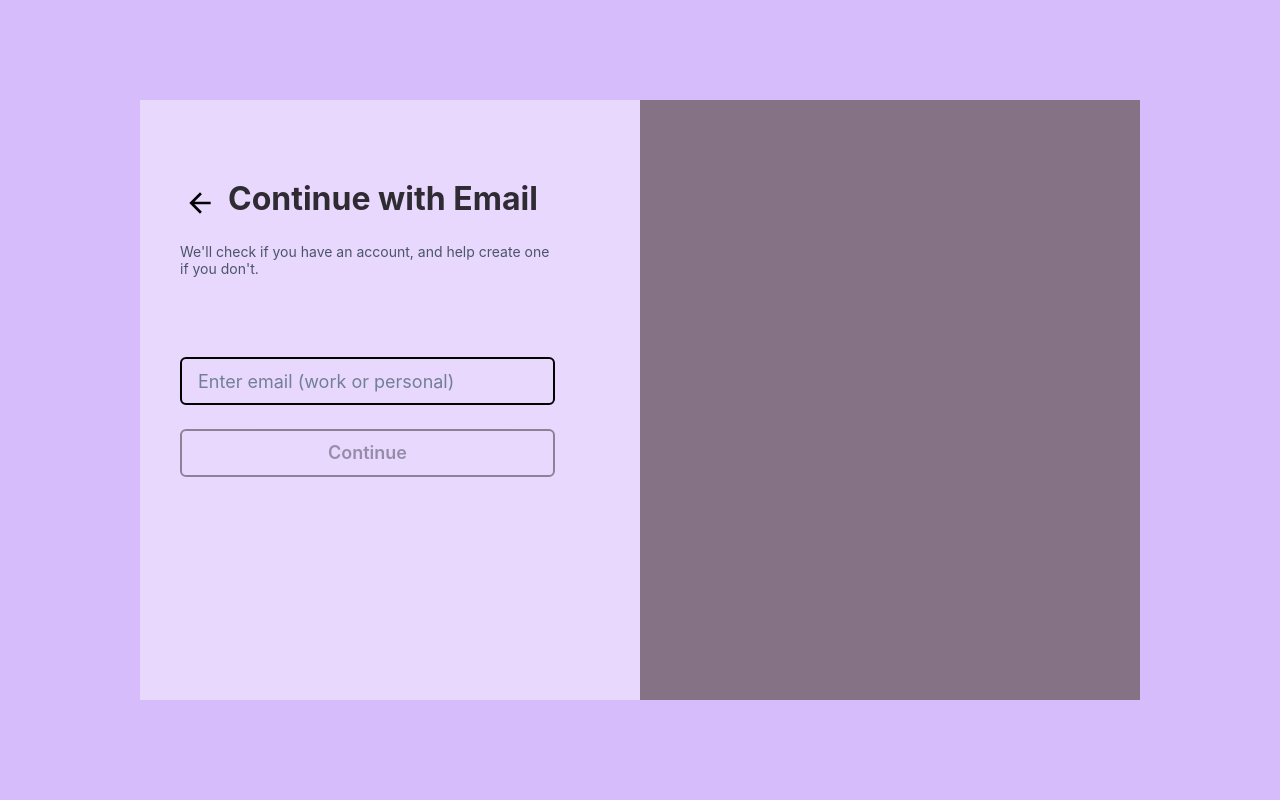
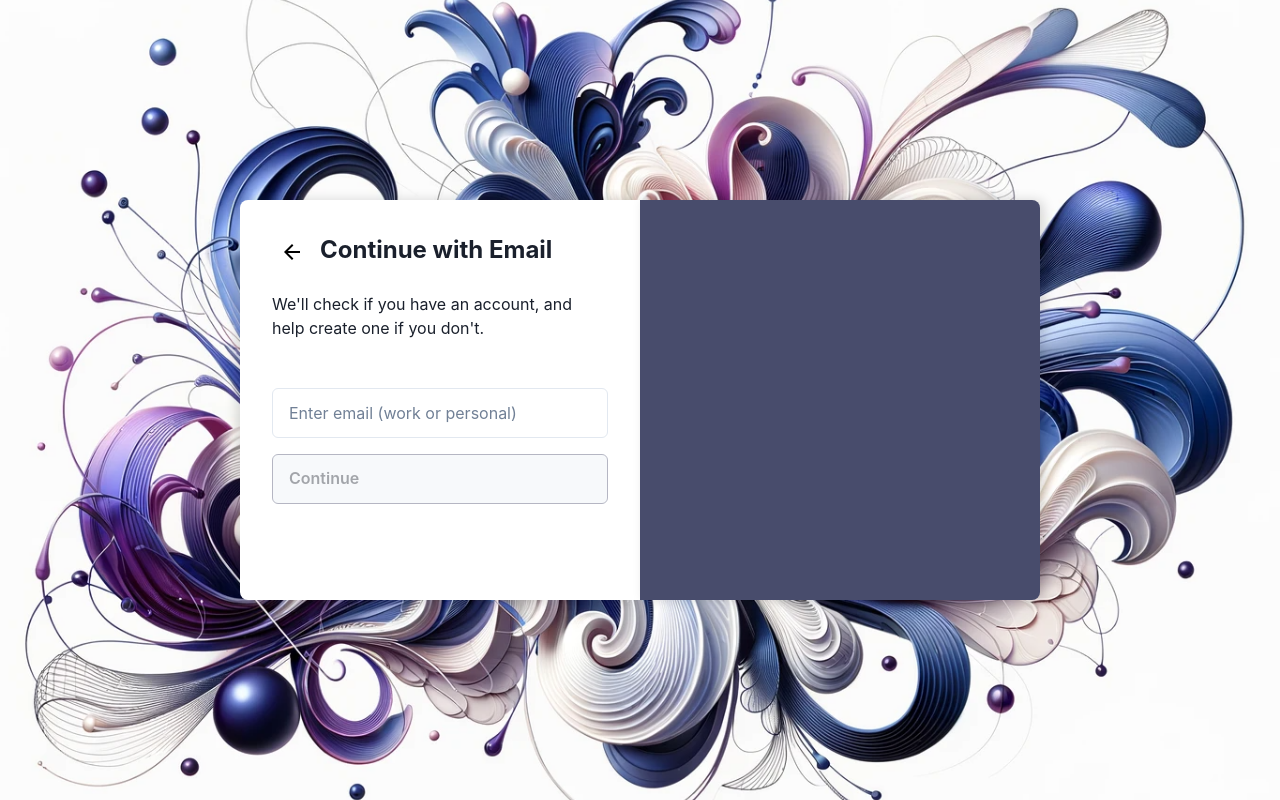
Before and after one commit to AG-2003/Group-Project, a React (Create React App) app in the folder frontend/: page /loginEmail in a window 1280 px wide. Built offline with nearby package versions, Linux system fonts and the light colour scheme.

Commit message:
Login with Email  Page SCSS done

```diff
--- a/frontend/package.json
+++ b/frontend/package.json
@@ -24,7 +24,6 @@
     "react-scripts": "5.0.1",
     "sass": "^1.69.7",
     "typescript": "^4.4.2",
-    "vite": "^5.0.10",
     "web-vitals": "^2.1.0"
   },
   "scripts": {
--- a/frontend/src/components/Auth/LoginEmailForm.tsx
+++ b/frontend/src/components/Auth/LoginEmailForm.tsx
@@ -1,5 +1,5 @@
 // pages/EmailLoginPage.tsx
-import React, { useState } from 'react';
+import React, { useState } from "react";
 import {
   VStack,
   Button,
@@ -7,119 +7,173 @@ import {
   Box,
   Input,
   IconButton,
-    FormControl,
-    FormLabel,
-    FormHelperText,
-} from '@chakra-ui/react';
-import { ArrowBackIcon } from '@chakra-ui/icons';
-import { useNavigate } from 'react-router-dom';
-import { collection, getDocs, setDoc, doc } from 'firebase/firestore';
-import { db } from '../../firebase-config'
-
+  //   FormControl,
+  //   FormLabel,
+  //   FormHelperText,
+  HStack,
+  Text,
+} from "@chakra-ui/react";
+import { ArrowBackIcon } from "@chakra-ui/icons";
+import { useNavigate } from "react-router-dom";
+import { collection, getDocs, setDoc, doc } from "firebase/firestore";
+import { db } from "../../firebase-config";
+import "./loginEmailForm.scss";
+import authBg from "../../assets/auth-bg.png";
 
 export function LoginEmailForm() {
-    const [email, setEmail] = useState<string>('');
+  const [email, setEmail] = useState<string>("");
 
   const navigate = useNavigate();
 
-
-    const handleEmailSubmit = async (e: { preventDefault: () => void; }) => {
+  const handleEmailSubmit = async (e: { preventDefault: () => void }) => {
     e.preventDefault();
 
     try {
       const emailExists = await checkEmailInDatabase(email);
 
       if (emailExists) {
-                navigate('/loginPassword', { state: { email: email } });
+        navigate("/loginPassword", { state: { email: email } });
       } else {
-
-                navigate('/signUpEmail', { state: { email: email } });
+        navigate("/signUpEmail", { state: { email: email } });
       }
     } catch (err) {
       console.error("Error handling email submission:", err);
     }
   };
 
-
   const checkEmailInDatabase = async (email: string) => {
     const usersCollectionRef = collection(db, "users");
     try {
-            const data = await getDocs(usersCollectionRef)
+      const data = await getDocs(usersCollectionRef);
       const userEmails = data.docs.map((doc) => doc.data().email);
       return userEmails.some((userEmail) => userEmail === email);
     } catch (err) {
-            console.log(err)
+      console.log(err);
       return false;
     }
-    }
+  };
+
+  //   return (
+  //     <Flex
+  //       justifyContent="center"
+  //       alignItems="center"
+  //       height="100vh"
+  //       bg="purple.200"
+  //     >
+  //       <Box h="600px" w="500px" bg="purple.100">
+  //         <VStack height="100%">
+  //           <FormControl
+  //             as="form"
+  //             onSubmit={handleEmailSubmit}
+  //             display="flex-start"
+  //             flexDirection="column"
+  //             h="100%"
+  //             ml={20}
+  //           >
+  //             <Flex alignItems="center" alignSelf="center" mb={3} mt={75}>
+  //               <IconButton
+  //                 fontSize="xx-large"
+  //                 aria-label="Back-button"
+  //                 icon={<ArrowBackIcon />}
+  //                 colorScheme="purple.100"
+  //                 color="black"
+  //                 onClick={() => navigate(-1)}
+  //               />
+  //               <FormLabel
+  //                 fontSize="xx-large"
+  //                 fontWeight="bold"
+  //                 color="blackAlpha.800"
+  //                 ml={2}
+  //               >
+  //                 Continue with Email
+  //               </FormLabel>
+  //             </Flex>
+
+  //             <FormHelperText mb={20} alignSelf="center">
+  //               We'll check if you have an account, and help create one <br /> if
+  //               you don't.
+  //             </FormHelperText>
+
+  //             <Input
+  //               placeholder="Enter email (work or personal)"
+  //               h="8%"
+  //               w="75%"
+  //               type="email"
+  //               value={email}
+  //               fontSize="large"
+  //               onChange={(e) => setEmail(e.target.value)}
+  //               focusBorderColor="purple.600"
+  //               borderColor="black"
+  //               borderWidth="2px"
+  //               alignSelf="center"
+  //               _hover={{}}
+  //             />
+
+  //             <Button
+  //               isDisabled={!email}
+  //               h="8%"
+  //               w="75%"
+  //               mt={6}
+  //               fontSize="large"
+  //               variant="outline"
+  //               borderWidth="2px"
+  //               borderColor="black"
+  //               _hover={{
+  //                 bg: "purple.300",
+  //                 color: "black",
+  //                 transform: "scale(1.08)",
+  //               }}
+  //               alignSelf="center"
+  //               type="submit"
+  //             >
+  //               Continue
+  //             </Button>
+  //           </FormControl>
+  //         </VStack>
+  //       </Box>
+  //       <Box h="600px" w="500px" bg="#857385">
+  //         {/* Other content */}
+  //       </Box>
+  //     </Flex>
+  //   );
+  // }
 
   return (
-        <Flex
-            justifyContent="center"
-            alignItems="center"
-            height="100vh"
-            bg="purple.200"
-        >
-            <Box h="600px" w="500px" bg="purple.100">
-                <VStack
-                    height="100%"
-                >
-                    <FormControl as="form" onSubmit={handleEmailSubmit} display="flex-start" flexDirection="column" h="100%" ml={20}>
-                        <Flex alignItems="center" alignSelf="center" mb={3} mt={75}>
+    <div>
+      <img src={authBg} alt="Auth Background" className="background-image" />
+      <HStack className="login-form-container" spacing={0}>
+        <VStack className="form-stack">
+          <Flex>
             <IconButton
-                                fontSize="xx-large"
-                                aria-label='Back-button'
+              fontSize="x-large"
+              aria-label="Back-button"
               icon={<ArrowBackIcon />}
-                                colorScheme='purple.100'
+              colorScheme="purple.100"
               color="black"
               onClick={() => navigate(-1)}
+              mr={2}
             />
-                            <FormLabel fontSize="xx-large" fontWeight="bold" color="blackAlpha.800" ml={2}>
-                                Continue with Email
-                            </FormLabel>
+            <Text className="form-title">Continue with Email</Text>
           </Flex>
-
-                        <FormHelperText mb={20} alignSelf="center">
-                            We'll check if you have an account, and help create one <br /> if you don't.
-                        </FormHelperText>
-
+          <Text className="form-subtitle">
+            We'll check if you have an account, and help create one if you
+            don't.
+          </Text>
+          <form onSubmit={handleEmailSubmit}>
             <Input
+              className="email-input"
               placeholder="Enter email (work or personal)"
-                            h="8%"
-                            w="75%"
               type="email"
               value={email}
-                            fontSize="large"
               onChange={(e) => setEmail(e.target.value)}
-                            focusBorderColor="purple.600"
-                            borderColor="black"
-                            borderWidth="2px"
-                            alignSelf="center"
-                            _hover={{}}
             />
-
-
-                        <Button
-                            isDisabled={!email}
-                            h="8%"
-                            w="75%"
-                            mt={6}
-                            fontSize="large"
-                            variant="outline"
-                            borderWidth="2px"
-                            borderColor="black"
-                            _hover={{ bg: "purple.300", color: "black", transform: "scale(1.08)" }}
-                            alignSelf="center"
-                            type='submit'
-                        >
+            <Button className="auth-button" type="submit" isDisabled={!email}>
               Continue
             </Button>
-                    </FormControl>
+          </form>
         </VStack>
-            </Box>
-            <Box h="600px" w='500px' bg="#857385">
-                {/* Other content */}
-            </Box>
-        </Flex >
+        <Box className="empty-stack"></Box>
+      </HStack>
+    </div>
   );
-};
+}
--- /dev/null
+++ b/frontend/src/components/Auth/loginEmailForm.scss
@@ -0,0 +1,63 @@
+.background-image {
+  bottom: 200px;
+  position: absolute;
+}
+
+.login-form-container {
+  justify-content: center;
+  align-items: center;
+  height: 100vh;
+
+  .form-stack {
+    max-width: 400px; // Adjust the width as necessary
+    height: 400px;
+    padding: 2rem;
+    background-color: #ffffff; // Assuming this is purple.100 in Chakra UI
+    box-shadow: -4px 0 12px rgba(0, 0, 0, 0.15); // Shadow only on the left edge
+    border-radius: 8px 0px 0px 8px;
+    align-items: flex-start; // Align children to the start of the cross axis
+  }
+
+  .form-title {
+    font-size: 24px; // Convert Chakra UI token to px
+    font-weight: bold;
+    color: #1a202c; // Assuming this is blackAlpha.800 in Chakra UI
+    margin-bottom: 16px;
+  }
+
+  .form-subtitle {
+    font-size: 16px;
+    color: #1a202c; // Assuming this is blackAlpha.800 in Chakra UI
+    margin-bottom: 24px;
+  }
+
+  .auth-button {
+    width: 100%;
+    height: 50px; // Adjust as needed
+    margin-bottom: 16px;
+    border: solid 1px #484c6c;
+    justify-content: flex-start; // Align icon and text to the start
+
+    &:hover {
+      background-color: #c4c4ff; // Assuming this is purple.300 in Chakra UI
+      color: black;
+      transform: scale(1.05);
+    }
+  }
+
+  .email-input {
+    margin-top: 1rem;
+    margin-bottom: 1rem;
+    height: 50px; // Adjust as needed
+
+    &:hover {
+      box-shadow: 0 0 0 1px #a3a3a3; // This replicates the Chakra UI focus border effect    }
+    }
+
+    &:focus {
+      border-color: #805ad5; // This is an example purple color, replace with the specific purple you use
+      box-shadow: 0 0 0 1px #805ad5; // This replicates the Chakra UI focus border effect
+    }
+  }
+
+}
```
Also changed, not shown: 1 other file (tests, documents, lock files or other folders). Lines whose indentation alone changed are shown as unchanged.
